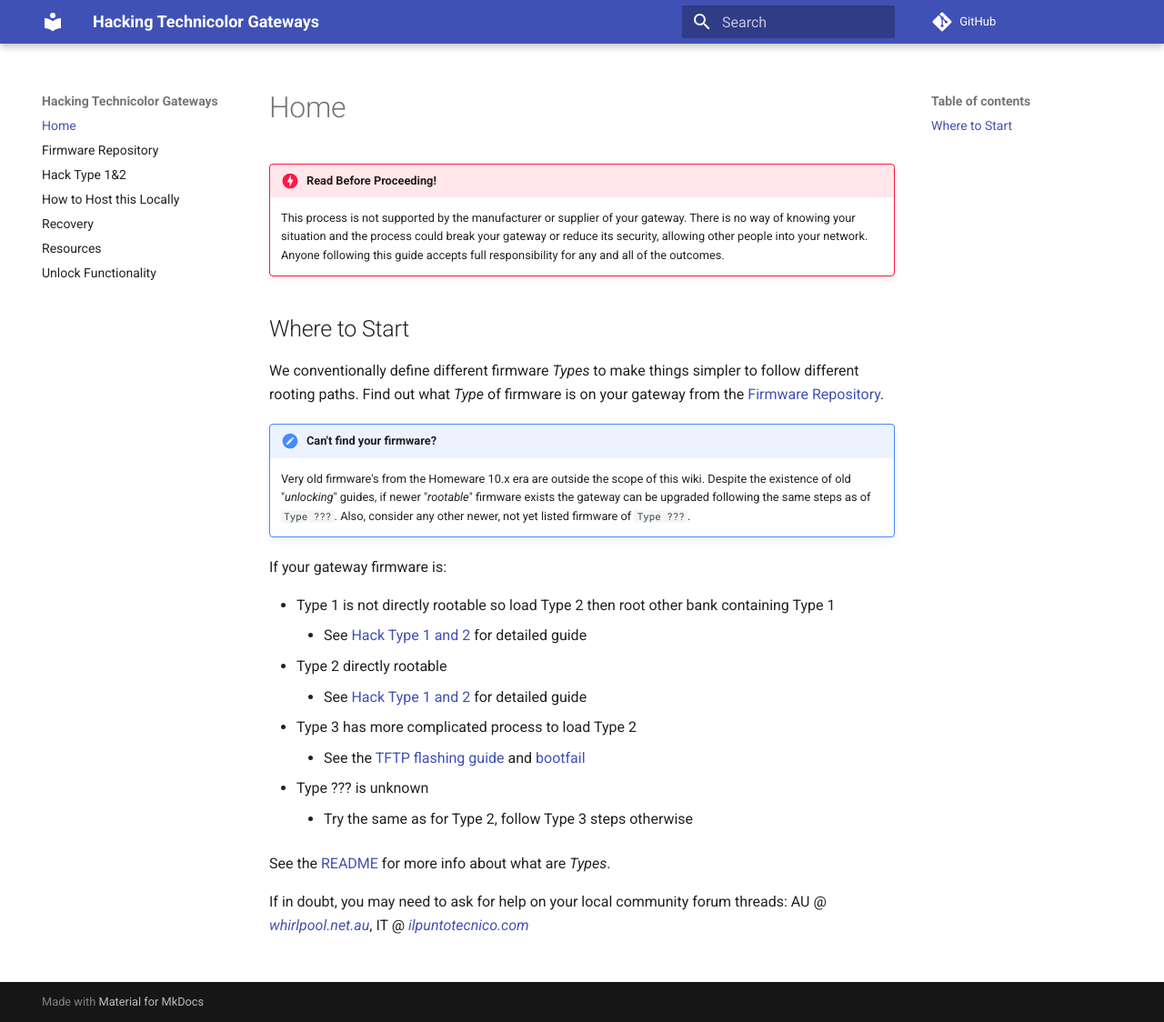
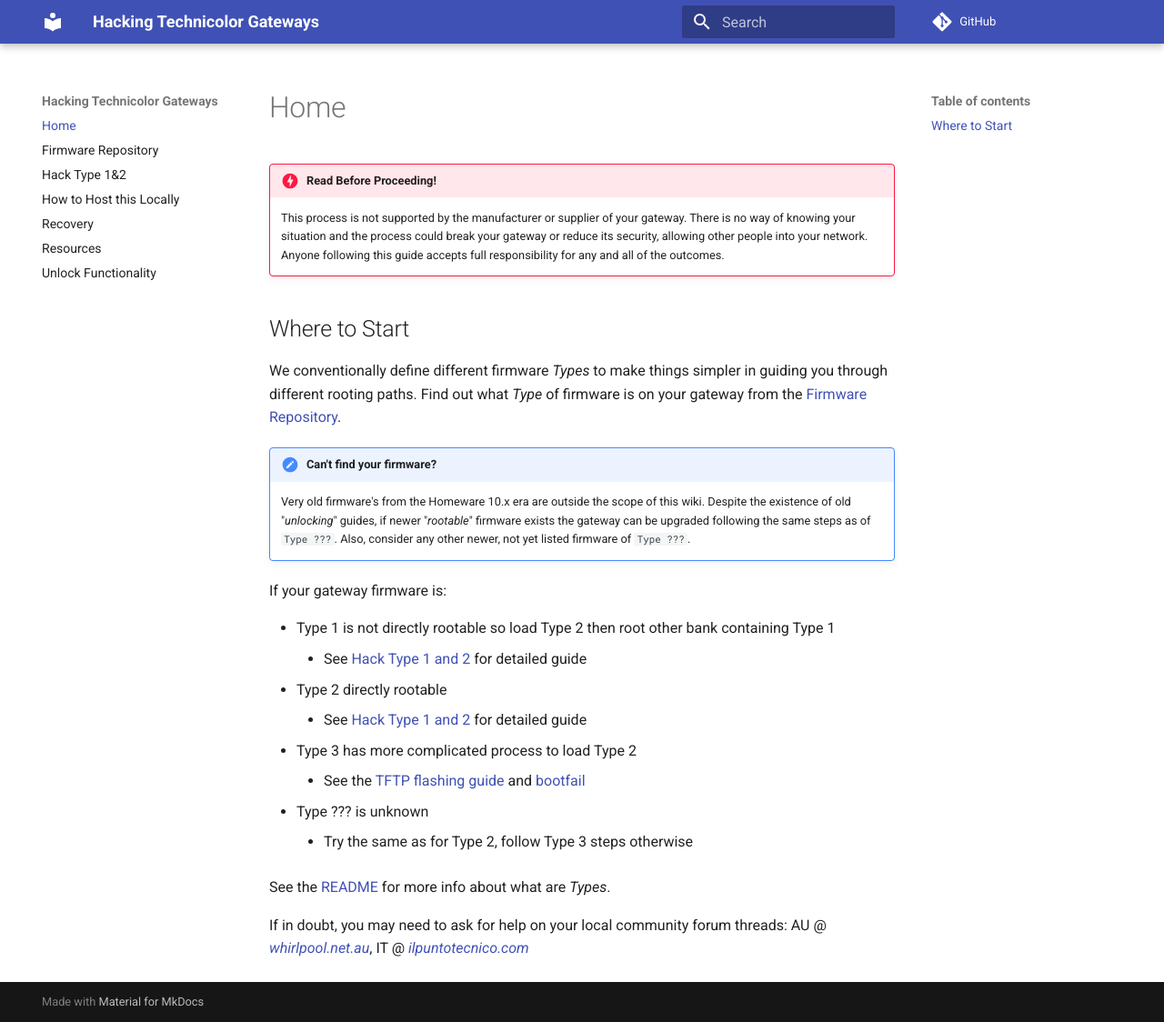
Before and after one commit to hack-technicolor/hack-technicolor, an MkDocs documentation site: the page built from docs/index.md, in a window 1280 px wide and 1124 px high. Shown: the whole window at 91% size. Built offline with MkDocs 1.6.1 and Material for MkDocs 9.7.7, drawn with Linux system fonts in a browser that asks for light colours; comment, search, counter and statistics services are not loaded.

Commit message:
Fix probable typo

```diff
--- a/docs/index.md
+++ b/docs/index.md
@@ -5,7 +5,7 @@
 
 ## Where to Start
 
-We conventionally define different firmware *Types* to make things simpler to follow different rooting paths. Find out what *Type* of firmware is on your gateway from the [Firmware Repository](Firmware%20Repository/).
+We conventionally define different firmware *Types* to make things simpler in guiding you through different rooting paths. Find out what *Type* of firmware is on your gateway from the [Firmware Repository](Firmware%20Repository/).
 
 !!! hint "Can't find your firmware?"
     Very old firmware's from the Homeware 10.x era are outside the scope of this wiki. Despite the existence of old "*unlocking*" guides, if newer "*rootable*" firmware exists the gateway can be upgraded following the same steps as of `Type ???`. Also, consider any other newer, not yet listed firmware of `Type ???`.
```
